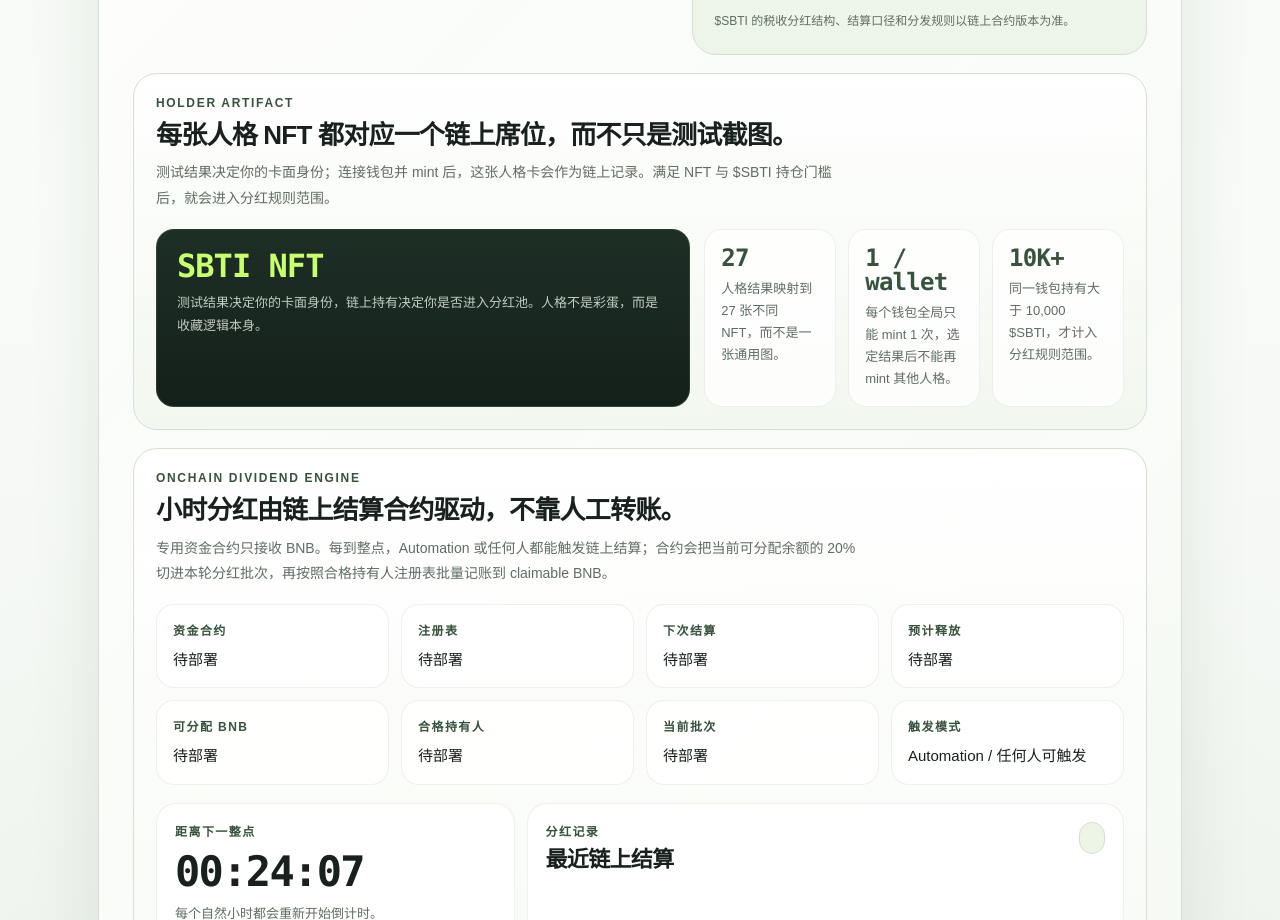
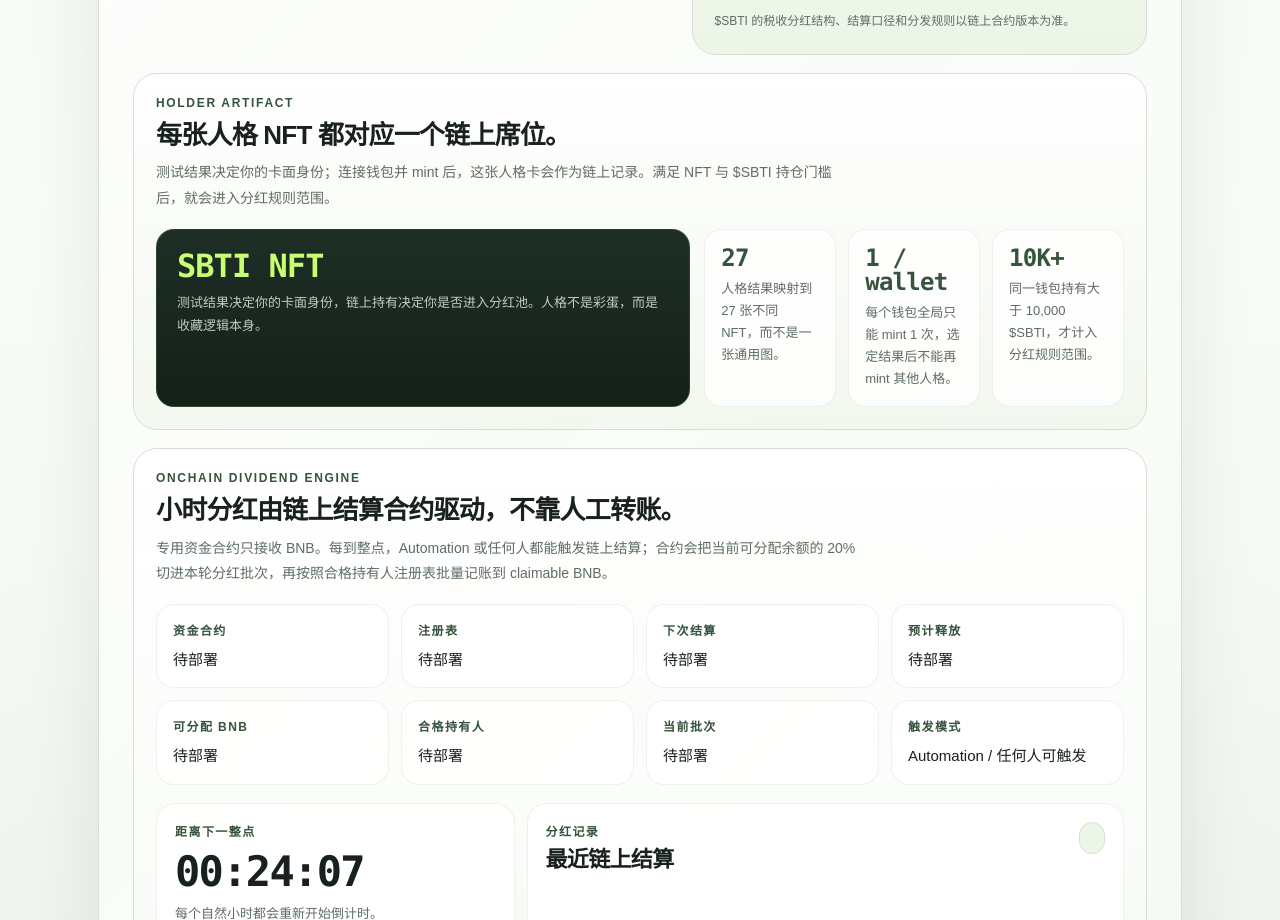
Before and after one commit to FOURCLAWe/sbti-dog, a website: page public/sbti/index.html in a window 1280 px wide. Shown: the part 1268-2188 px from the top of the page. Drawn offline with nearby package versions, Linux system fonts and the light colour scheme.

Commit message:
Trim holder artifact heading copy

```diff
--- a/public/sbti/index.html
+++ b/public/sbti/index.html
@@ -1580,7 +1580,7 @@
         <div class="intro-bottom-grid">
           <section class="intro-panel">
             <div class="panel-kicker">Holder Artifact</div>
-            <h3>每张人格 NFT 都对应一个链上席位，而不只是测试截图。</h3>
+            <h3>每张人格 NFT 都对应一个链上席位。</h3>
             <p class="panel-sub">测试结果决定你的卡面身份；连接钱包并 mint 后，这张人格卡会作为链上记录。满足 NFT 与 $SBTI 持仓门槛后，就会进入分红规则范围。</p>
             <div class="artifact-grid">
               <div class="artifact-card">
```
